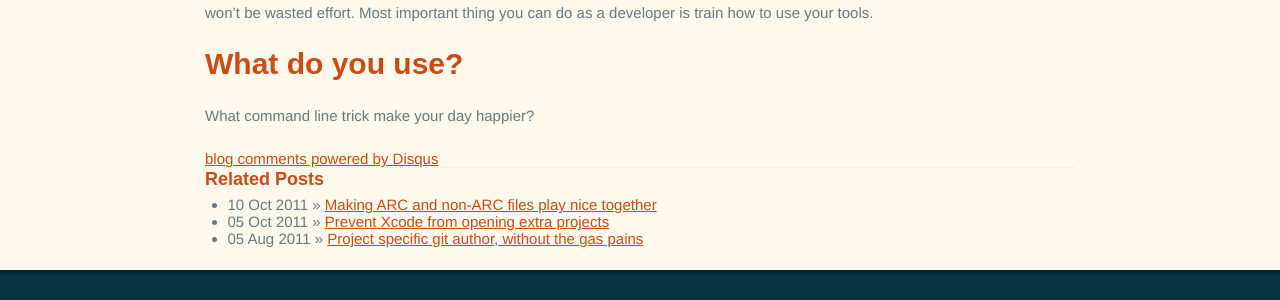
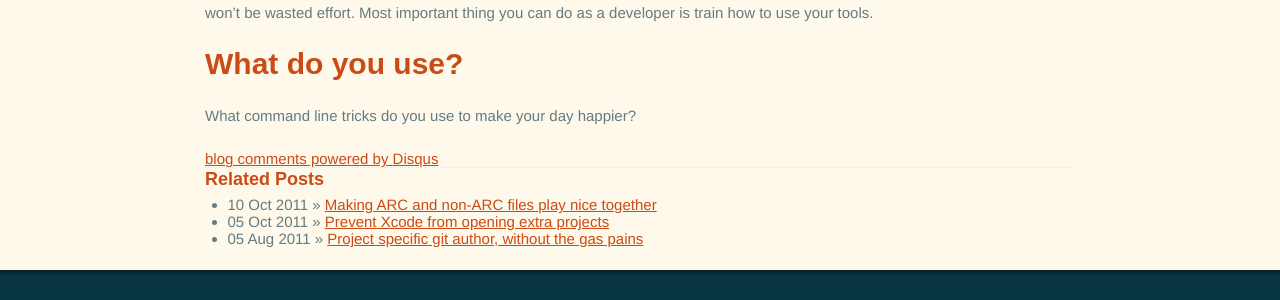
Before and after one commit to csexton/codeography.com, a Jekyll site: the page built from _posts/2012-01-13-navigating-the-command-line.markdown, in a window 1280 px wide. Shown: the part 1577-1877 px from the top of the page. Built offline with Jekyll 4.4.1, drawn with Linux system fonts in a browser that asks for light colours; nearby versions of some CDN libraries; some web fonts are replaced; comment, search, counter and statistics services are not loaded.

Commit message:
Tweaks to copy

```diff
--- a/_posts/2012-01-13-navigating-the-command-line.markdown
+++ b/_posts/2012-01-13-navigating-the-command-line.markdown
@@ -110,4 +110,4 @@ The only thing you should do is pick some tools and learn them. Don't worry abou
 
 ## What do you use?
 
-What command line trick make your day happier?
+What command line tricks do you use to make your day happier?
```
